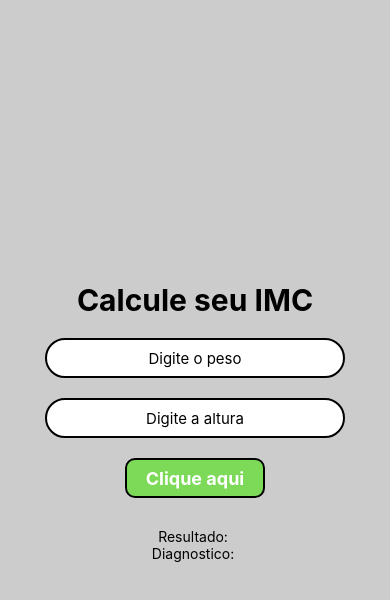
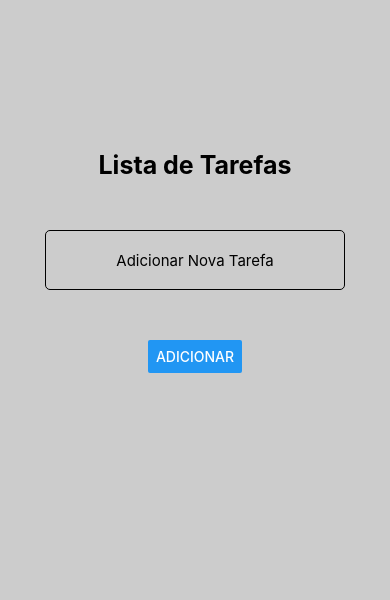
Before and after one commit to kani0dev/mobiledev-4semestre, a React Native app: screen / in a window 390 px wide. Shown: the top 600 px of the page. Built offline with nearby package versions, Linux system fonts and the light colour scheme.

Commit message:
Lista de tarefas, 2 parte da aula

```diff
--- a/App.js
+++ b/App.js
@@ -1,138 +1,83 @@
-import { View, Text, StyleSheet, TextInput, Pressable, Alert } from "react-native";
+import { View, Text, StyleSheet, TextInput, Button, FlatList } from "react-native";
 import { useState } from 'react';
 
-export default function App() {
+export default function App (){
 
-  const [peso, setPeso] = useState('');
+  const [ task, setTask ] = useState("");
+  const [ tasks, setTasks ] = useState([]);
 
-  const [altura, setAltura] = useState('');
-
-  const [resultado, setResultado] = useState(null);
-
-  const [diag, setDiag] = useState('');
-
-  const calcularIMC = () => {
-
-    if (peso !== '' && altura !== '') {
-      let pesoNum = (peso.replace(",", "."));
-
-      let alturaNum = (altura.replace(",", "."));
-
-      let imc = pesoNum / (alturaNum * alturaNum);
-
-      setResultado(imc.toFixed(2));
-
-      if (imc < 18.5) {
-        setDiag('Magreza');
-      }
-
-      else if (imc >= 18.5 && imc <= 24.9) {
-        setDiag('Normal');
-      }
-
-      else if (imc >= 25 && imc <= 29.9) {
-        setDiag('Sobrepeso');
-      }
-
-      else if (imc >= 30 && imc <= 39.9) {
-        setDiag('Obesidade');
-      }
-
-      else {
-        setDiag('Obesidade Grave');
-      }
-
-    } else {
-      alert('Por favor preencha o campo de peso e altura');
-    }
+  const addTask = () => {
+    setTasks([...tasks,
+      {key: Math.random().toString(),
+      value: task}])
+      setTask("");
+      console.log(task);
 
   }
 
-  return (
-    <View style={styles.app}>
-      <Text style={styles.titulo}>Calcule seu IMC</Text>
 
-      <View>
-        <TextInput
-          style={styles.input}
-          placeholder="Digite o peso"
-          keyboardType="numeric"
-          value={peso}
-          onChangeText={setPeso}
-        />
-      </View>
+  return(
+    <View style={estilos.app}>
+      <Text style={estilos.titulo}>
+        Lista de Tarefas
+      </Text>
 
-      <View>
-        <TextInput
-          style={styles.input}
-          placeholder="Digite a altura"
-          keyboardType="numeric"
-          value={altura}
-          onChangeText={setAltura}
-        />
-      </View>
+      <TextInput
+      style={estilos.input}
+      placeholder="Adicionar Nova Tarefa"
+      onChangeText={setTask}
+      onPress={task}
+      value={task}/>
 
-      <View>
-        <Pressable
-          style={({ pressed }) => [
-            styles.btn,
-            pressed && { opacity: 0.8, backgroundColor: "#000000" },
-          ]}
-          onPress={calcularIMC}
-        >
-          <Text style={styles.btnText}>Clique aqui</Text>
-        </Pressable>
-      </View>
 
-      <View style={styles.textos}>
-        <Text>Resultado: {resultado}</Text>
-        <Text>Diagnostico: {diag}</Text>
-      </View>
+      <Button style={estilos.botao}
+      title="Adicionar"
+      onPress={addTask}>
+      </Button>
+
+      <FlatList
+      data={tasks}
+      renderItem={({ item }) =>{
+        <Text
+        style={estilos.tarefa}>
+          {item.value}
+        </Text>
+      }} />
     </View>
-  );
+  )
 }
 
-const styles = StyleSheet.create({
+const estilos = StyleSheet.create ({
   app: {
     flex: 1,
-    justifyContent: "center",
-    alignItems: "center",
-    backgroundColor: "#ccc",
+    justifyContent: 'center',
+    alignItems: 'center',
+    backgroundColor: '#ccc'
   },
   titulo: {
-    fontSize: 30,
-    color: "black",
-    fontWeight: "bold",
-    marginBottom: 20,
+    fontSize: 25,
+    fontWeight: 'bold',
+    textAlign: 'center',
+    marginTop: 150,
+    marginBottom: 50,
   },
   input: {
-    borderColor: "black",
-    borderWidth: 2,
+    borderWidth: 1.5,
+    borderRadius: 5,
+    height: 60,
     width: 300,
-    height: 40,
+    marginBottom: 50,
     fontSize: 15,
-    marginBottom: 20,
-    paddingHorizontal: 10,
-    borderRadius: 20,
-    textAlign: "center",
-    backgroundColor: "white",
+    textAlign: 'center'
   },
-  btn: {
-    justifyContent: "center",
-    alignItems: "center",
-    borderWidth: 2,
-    width: 140,
-    height: 40,
-    borderRadius: 10,
-    backgroundColor: "#7DDA58",
-    marginBottom: 30,
+  tarefa: {
+    fontSize: 18,
+    borderBottomWidth: 5,
+    borderBottomColor: 'red',
+    marginBottom: 25,
+
   },
-  btnText: {
-    fontSize: 18,
-    color: "white",
-    fontWeight: "bold",
-  },
-  textos: {
-    alignItems: "center",
-  },
-});
+  // botao: {
+  //   borderRadius: 5,
+  // }
+})
```
